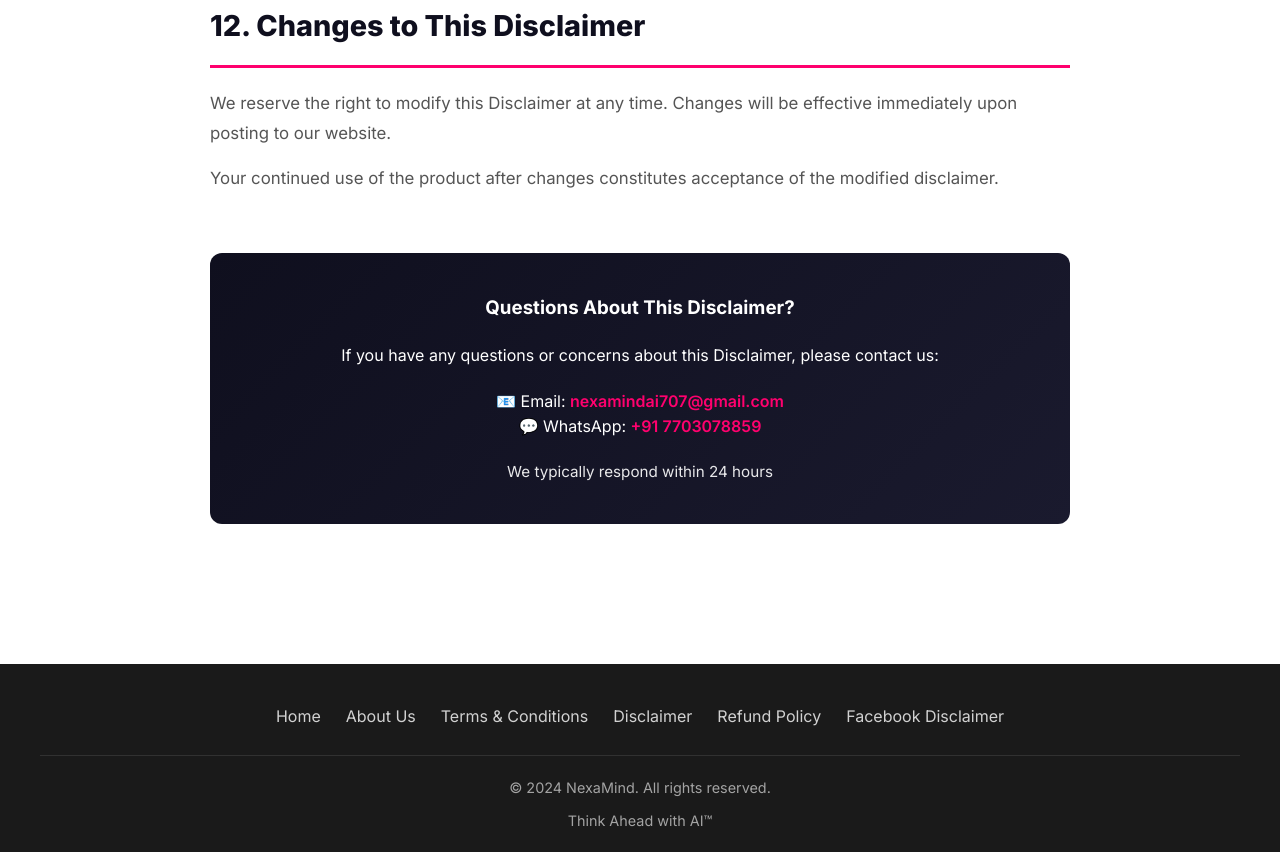
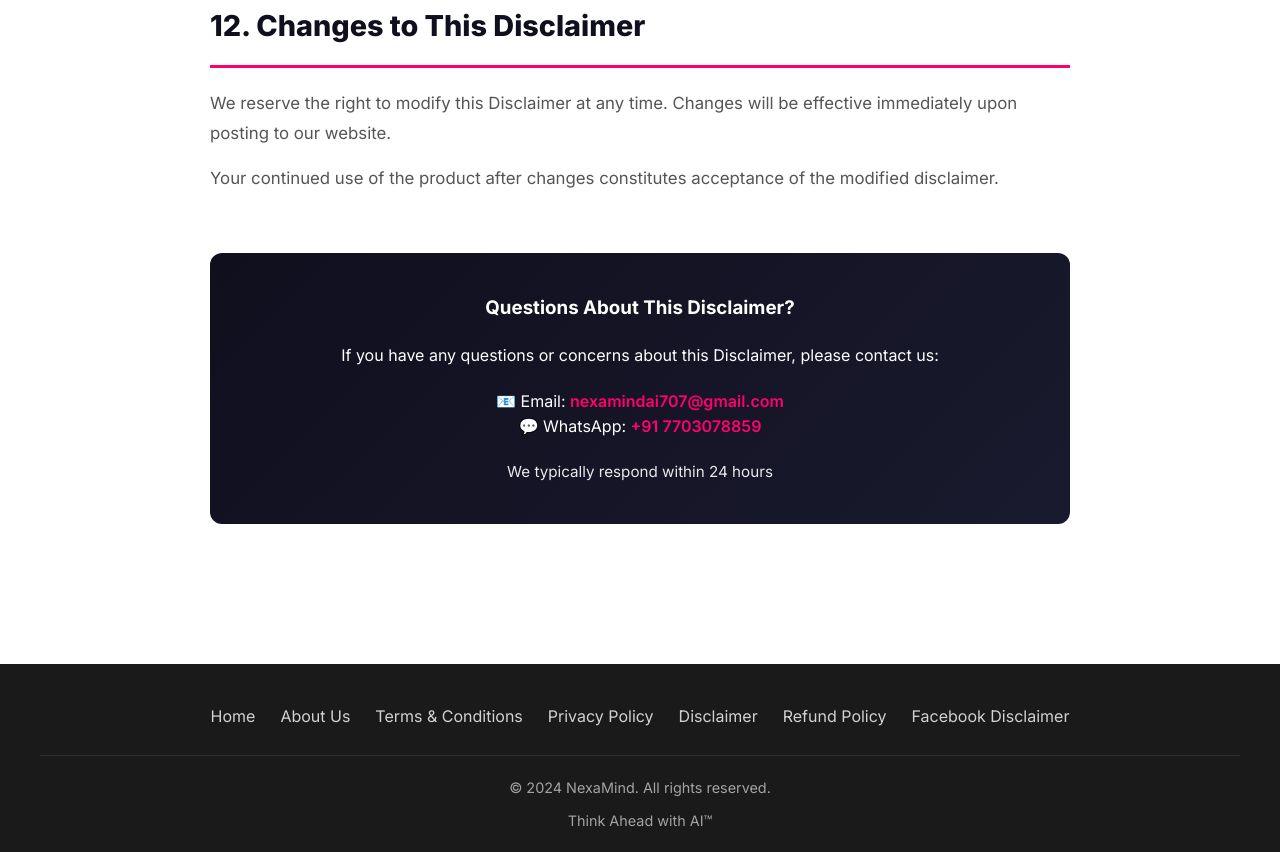
Before and after one commit to abhay7074/nexamind-website, a plain HTML site: page disclaimer.html in a window 1280 px wide. Shown: the part 6108-6960 px from the top of the page. Drawn offline with Linux system fonts and the light colour scheme.

Commit message:
Update disclaimer.html

```diff
--- a/disclaimer.html
+++ b/disclaimer.html
@@ -467,6 +467,7 @@
                 <a href="index.html">Home</a>
                 <a href="about.html">About Us</a>
                 <a href="terms.html">Terms & Conditions</a>
+                <a href="privacy-policy.html">Privacy Policy</a>
                 <a href="disclaimer.html">Disclaimer</a>
                 <a href="refund-policy.html">Refund Policy</a>
                 <a href="facebook-disclaimer.html">Facebook Disclaimer</a>
```
